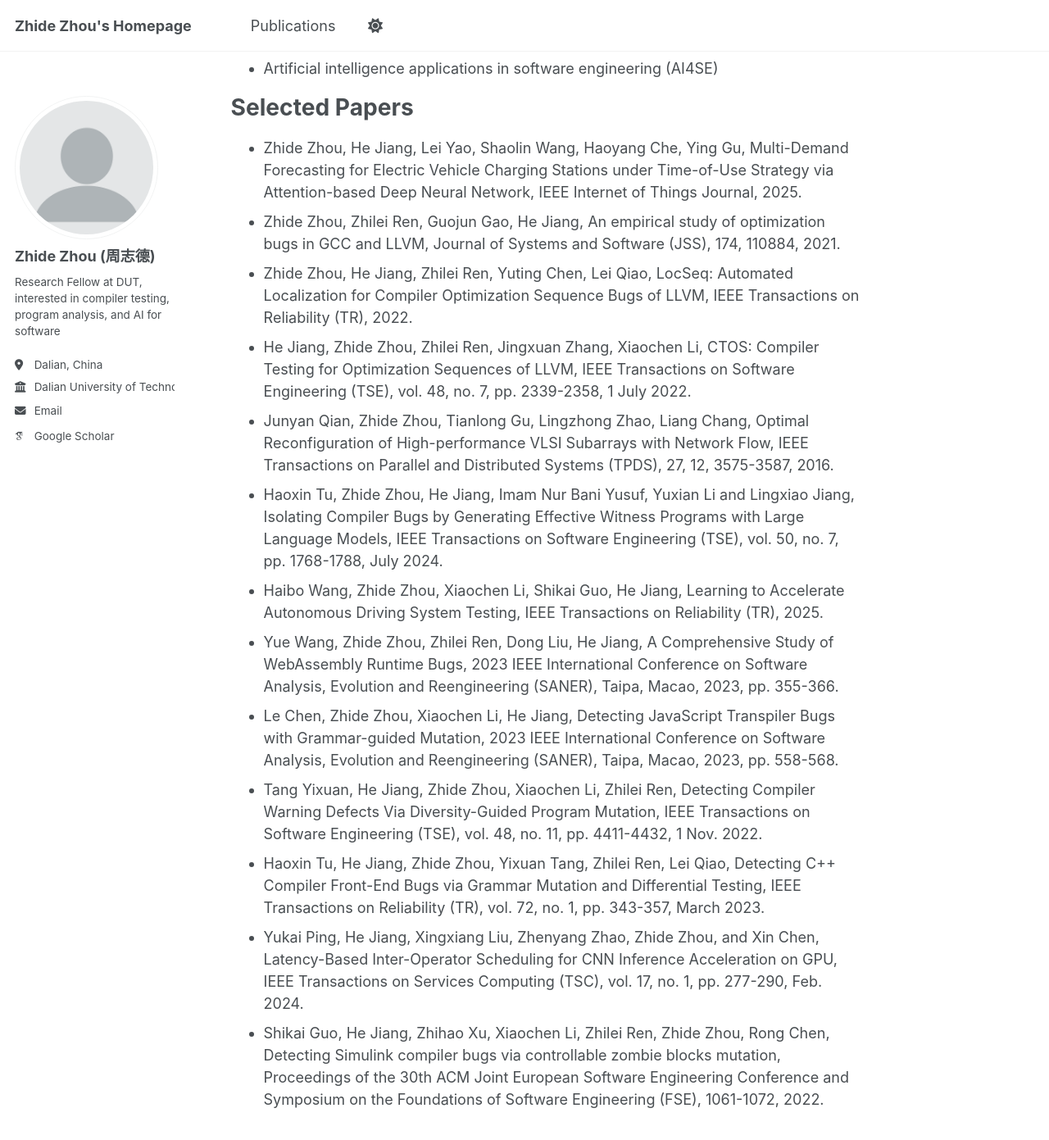
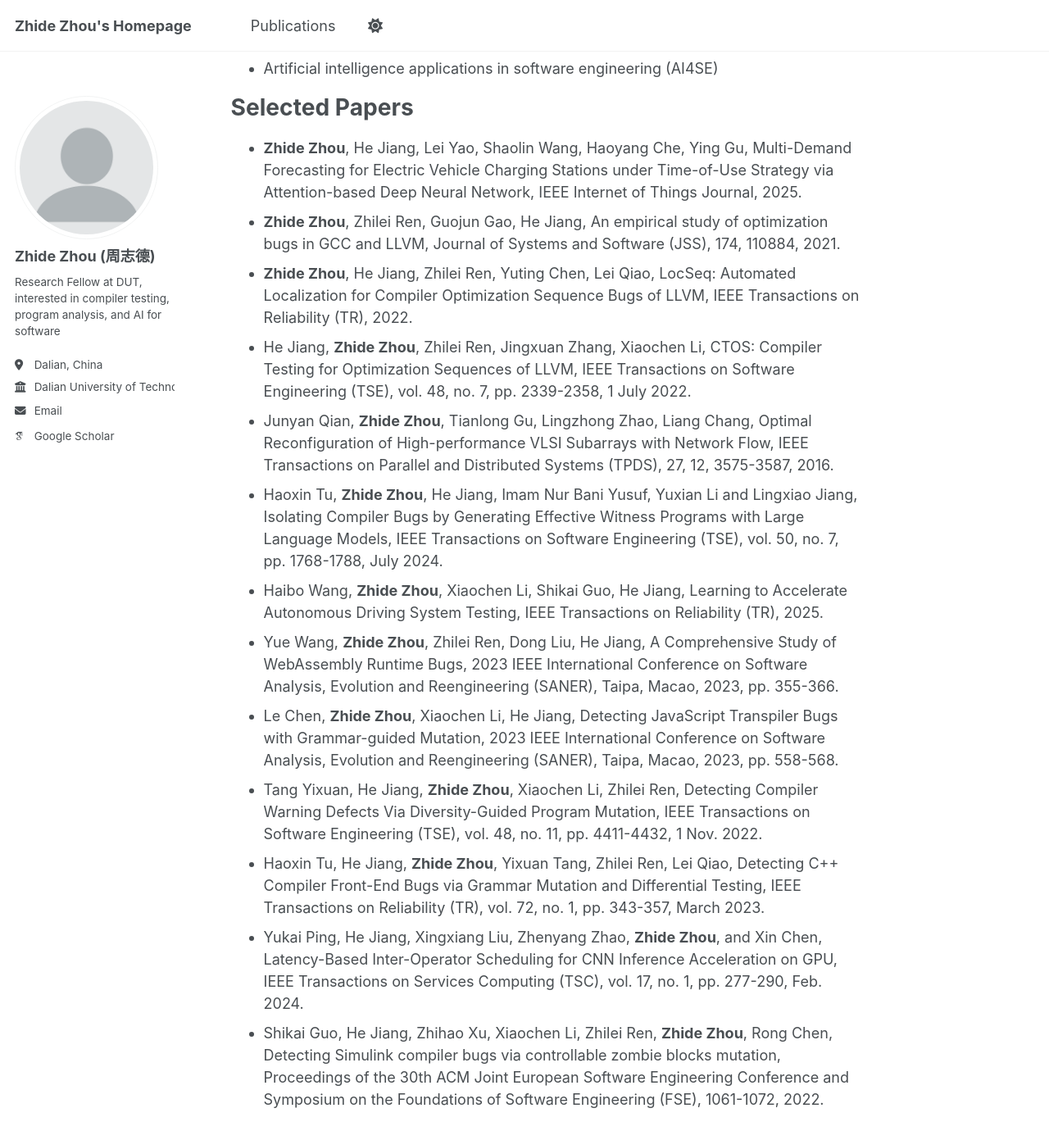
Before and after one commit to coffezhou/Zhide-Zhou.github.io, a Jekyll site: the page built from _pages/about.md, in a window 1280 px wide and 1400 px high, scrolled down 438 px. Shown: the top 1391 px of the window at 82% size. Built offline with Jekyll 4.4.1, drawn with Linux system fonts in a browser that asks for light colours; some web fonts are replaced.

```diff
--- a/_pages/about.md
+++ b/_pages/about.md
@@ -21,16 +21,16 @@ As a professional member of [ACM](https://www.acm.org/), [IEEE](https://www.comp
 
 Selected Papers
 ======
-* Zhide Zhou, He Jiang, Lei Yao, Shaolin Wang, Haoyang Che, Ying Gu, Multi-Demand Forecasting for Electric Vehicle Charging Stations under Time-of-Use Strategy via Attention-based Deep Neural Network, IEEE Internet of Things Journal, 2025.
-* Zhide Zhou, Zhilei Ren, Guojun Gao, He Jiang, An empirical study of optimization bugs in GCC and LLVM, Journal of Systems and Software (JSS), 174, 110884, 2021.
-* Zhide Zhou, He Jiang, Zhilei Ren, Yuting Chen, Lei Qiao, LocSeq: Automated Localization for Compiler Optimization Sequence Bugs of LLVM, IEEE Transactions on Reliability (TR), 2022.
-* He Jiang, Zhide Zhou, Zhilei Ren, Jingxuan Zhang, Xiaochen Li, CTOS: Compiler Testing for Optimization Sequences of LLVM, IEEE Transactions on Software Engineering (TSE), vol. 48, no. 7, pp. 2339-2358, 1 July 2022.
-* Junyan Qian, Zhide Zhou, Tianlong Gu, Lingzhong Zhao, Liang Chang, Optimal Reconfiguration of High-performance VLSI Subarrays with Network Flow, IEEE Transactions on Parallel and Distributed Systems (TPDS), 27, 12, 3575-3587, 2016.
-* Haoxin Tu, Zhide Zhou, He Jiang, Imam Nur Bani Yusuf, Yuxian Li and Lingxiao Jiang, Isolating Compiler Bugs by Generating Effective Witness Programs with Large Language Models, IEEE Transactions on Software Engineering (TSE), vol. 50, no. 7, pp. 1768-1788, July 2024.
-* Haibo Wang, Zhide Zhou, Xiaochen Li, Shikai Guo, He Jiang, Learning to Accelerate Autonomous Driving System Testing, IEEE Transactions on Reliability (TR), 2025.
-* Yue Wang, Zhide Zhou, Zhilei Ren, Dong Liu, He Jiang, A Comprehensive Study of WebAssembly Runtime Bugs, 2023 IEEE International Conference on Software Analysis, Evolution and Reengineering (SANER), Taipa, Macao, 2023, pp. 355-366.
-* Le Chen, Zhide Zhou, Xiaochen Li, He Jiang, Detecting JavaScript Transpiler Bugs with Grammar-guided Mutation, 2023 IEEE International Conference on Software Analysis, Evolution and Reengineering (SANER), Taipa, Macao, 2023, pp. 558-568.
-* Tang Yixuan, He Jiang, Zhide Zhou, Xiaochen Li, Zhilei Ren, Detecting Compiler Warning Defects Via Diversity-Guided Program Mutation, IEEE Transactions on Software Engineering (TSE), vol. 48, no. 11, pp. 4411-4432, 1 Nov. 2022.
-* Haoxin Tu, He Jiang, Zhide Zhou, Yixuan Tang, Zhilei Ren, Lei Qiao, Detecting C++ Compiler Front-End Bugs via Grammar Mutation and Differential Testing, IEEE Transactions on Reliability (TR), vol. 72, no. 1, pp. 343-357, March 2023.
-* Yukai Ping, He Jiang, Xingxiang Liu, Zhenyang Zhao, Zhide Zhou, and Xin Chen, Latency-Based Inter-Operator Scheduling for CNN Inference Acceleration on GPU, IEEE Transactions on Services Computing (TSC), vol. 17, no. 1, pp. 277-290, Feb. 2024.
-* Shikai Guo, He Jiang, Zhihao Xu, Xiaochen Li, Zhilei Ren, Zhide Zhou, Rong Chen, Detecting Simulink compiler bugs via controllable zombie blocks mutation, Proceedings of the 30th ACM Joint European Software Engineering Conference and Symposium on the Foundations of Software Engineering (FSE), 1061-1072, 2022.
+* **Zhide Zhou**, He Jiang, Lei Yao, Shaolin Wang, Haoyang Che, Ying Gu, Multi-Demand Forecasting for Electric Vehicle Charging Stations under Time-of-Use Strategy via Attention-based Deep Neural Network, IEEE Internet of Things Journal, 2025.
+* **Zhide Zhou**, Zhilei Ren, Guojun Gao, He Jiang, An empirical study of optimization bugs in GCC and LLVM, Journal of Systems and Software (JSS), 174, 110884, 2021.
+* **Zhide Zhou**, He Jiang, Zhilei Ren, Yuting Chen, Lei Qiao, LocSeq: Automated Localization for Compiler Optimization Sequence Bugs of LLVM, IEEE Transactions on Reliability (TR), 2022.
+* He Jiang, **Zhide Zhou**, Zhilei Ren, Jingxuan Zhang, Xiaochen Li, CTOS: Compiler Testing for Optimization Sequences of LLVM, IEEE Transactions on Software Engineering (TSE), vol. 48, no. 7, pp. 2339-2358, 1 July 2022.
+* Junyan Qian, **Zhide Zhou**, Tianlong Gu, Lingzhong Zhao, Liang Chang, Optimal Reconfiguration of High-performance VLSI Subarrays with Network Flow, IEEE Transactions on Parallel and Distributed Systems (TPDS), 27, 12, 3575-3587, 2016.
+* Haoxin Tu, **Zhide Zhou**, He Jiang, Imam Nur Bani Yusuf, Yuxian Li and Lingxiao Jiang, Isolating Compiler Bugs by Generating Effective Witness Programs with Large Language Models, IEEE Transactions on Software Engineering (TSE), vol. 50, no. 7, pp. 1768-1788, July 2024.
+* Haibo Wang, **Zhide Zhou**, Xiaochen Li, Shikai Guo, He Jiang, Learning to Accelerate Autonomous Driving System Testing, IEEE Transactions on Reliability (TR), 2025.
+* Yue Wang, **Zhide Zhou**, Zhilei Ren, Dong Liu, He Jiang, A Comprehensive Study of WebAssembly Runtime Bugs, 2023 IEEE International Conference on Software Analysis, Evolution and Reengineering (SANER), Taipa, Macao, 2023, pp. 355-366.
+* Le Chen, **Zhide Zhou**, Xiaochen Li, He Jiang, Detecting JavaScript Transpiler Bugs with Grammar-guided Mutation, 2023 IEEE International Conference on Software Analysis, Evolution and Reengineering (SANER), Taipa, Macao, 2023, pp. 558-568.
+* Tang Yixuan, He Jiang, **Zhide Zhou**, Xiaochen Li, Zhilei Ren, Detecting Compiler Warning Defects Via Diversity-Guided Program Mutation, IEEE Transactions on Software Engineering (TSE), vol. 48, no. 11, pp. 4411-4432, 1 Nov. 2022.
+* Haoxin Tu, He Jiang, **Zhide Zhou**, Yixuan Tang, Zhilei Ren, Lei Qiao, Detecting C++ Compiler Front-End Bugs via Grammar Mutation and Differential Testing, IEEE Transactions on Reliability (TR), vol. 72, no. 1, pp. 343-357, March 2023.
+* Yukai Ping, He Jiang, Xingxiang Liu, Zhenyang Zhao, **Zhide Zhou**, and Xin Chen, Latency-Based Inter-Operator Scheduling for CNN Inference Acceleration on GPU, IEEE Transactions on Services Computing (TSC), vol. 17, no. 1, pp. 277-290, Feb. 2024.
+* Shikai Guo, He Jiang, Zhihao Xu, Xiaochen Li, Zhilei Ren, **Zhide Zhou**, Rong Chen, Detecting Simulink compiler bugs via controllable zombie blocks mutation, Proceedings of the 30th ACM Joint European Software Engineering Conference and Symposium on the Foundations of Software Engineering (FSE), 1061-1072, 2022.
```
